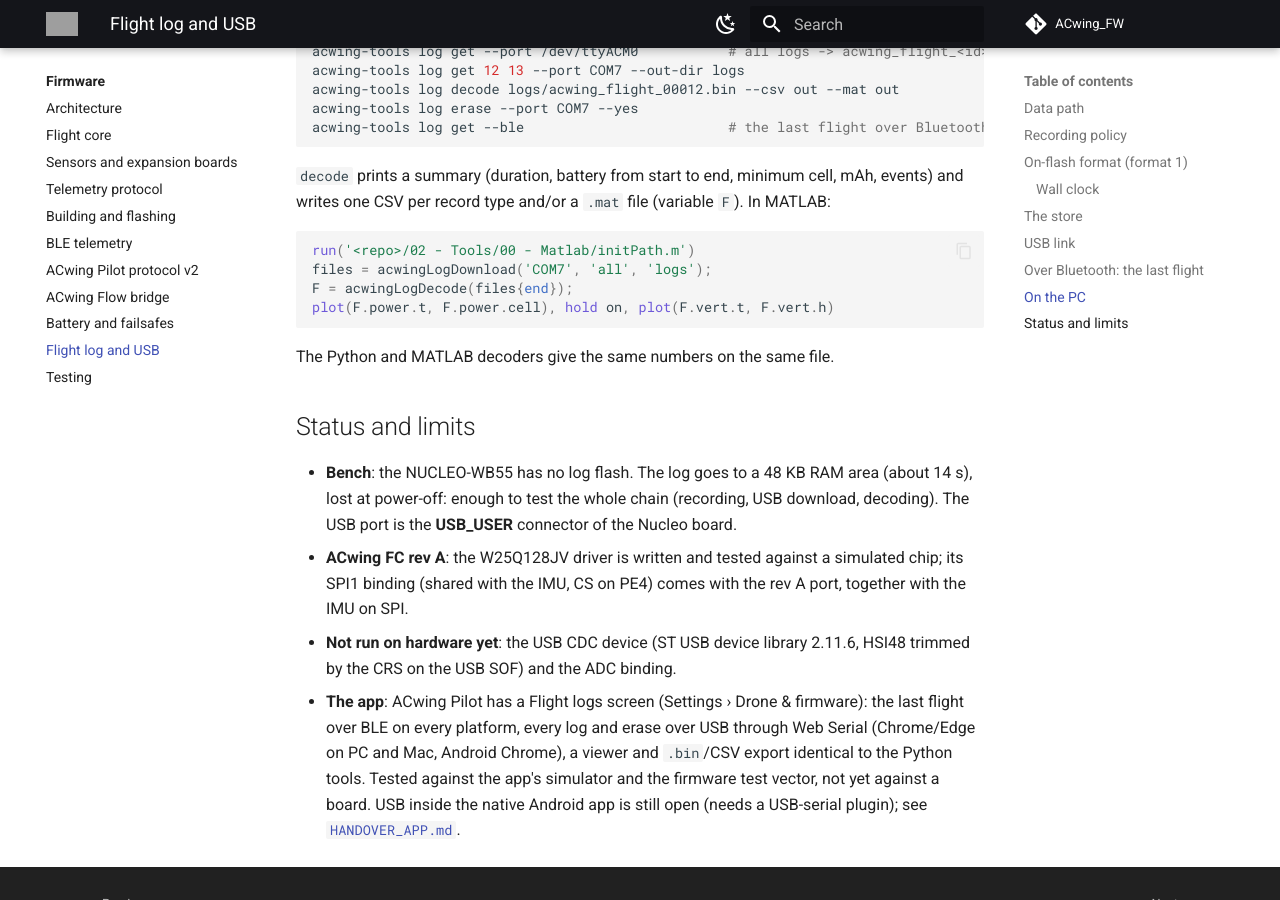
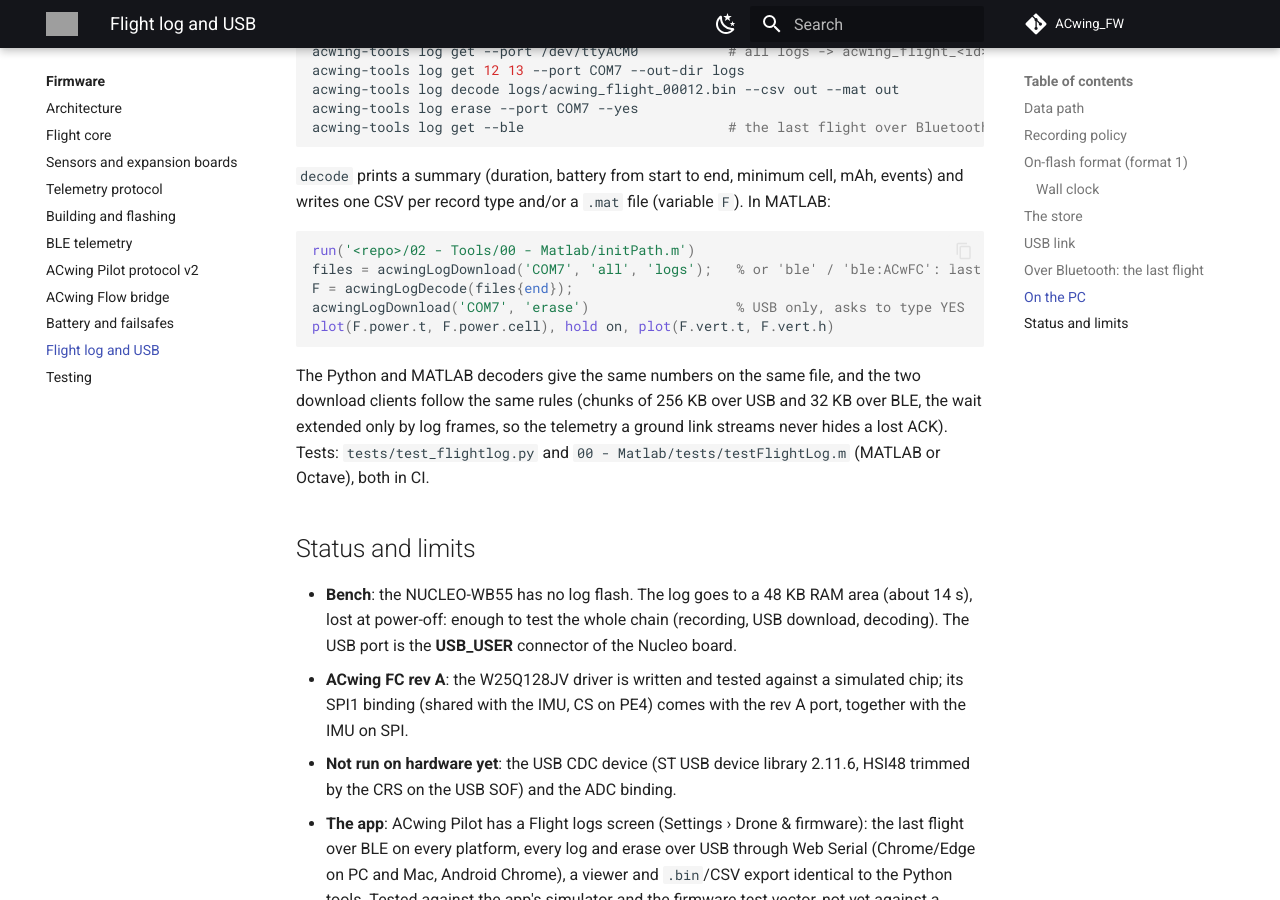
Before and after one commit to ACwing-UAV/ACwing_FW, an MkDocs documentation site: the page built from 03 - Docs/firmware/logging.md, in a window 1280 px wide and 900 px high, scrolled down 5959 px. Built offline with MkDocs 1.6.1 and Material for MkDocs 9.7.7, drawn with Linux system fonts in a browser that asks for light colours; comment, search, counter and statistics services are not loaded; some of the changed text lies outside the part shown; grey boxes are pictures that could not be loaded.

Commit message:
PC tools: log download aligned with the USB ground link; MATLAB at parity with Python
Since firmware 0.6.0 the FC USB port is a ground link that streams telemetry
(FLIGHT, STATE, STATUS...). Both download clients extended their wait on any
frame, so a lost ACK made them wait for ever.

Python (flightlog.py)
- FcLink._run: the wait is extended only by LOG_ENTRY / LOG_DATA frames.
- test_link_timeout_with_telemetry (ChattyFC): hangs on the old code.

MATLAB
- acwingLogDownload rewritten on a transport (USB serial, BLE, or a struct
  with write/read for tests): BLE last flight ('ble' / 'ble:NAME', raw
  commands, 32 KB chunks, STATE at 1 Hz during the download), erase over USB
  with a typed confirmation, only log frames kept and extending the wait,
  refusal reasons in words, LOG_DATA checked against the log id and size.
- setDTR(true) on the FC serial port in the download, the live viewer,
  tlmCapture and tlmSniffer: the drone opens its USB link on DTR.
- tests/testFlightLog.m (MATLAB or Octave): decoder on the firmware test
  vector (same numbers as Python), damaged record / header, USB list-read-
  erase, ARMED refusal, BLE last flight, telemetry + lost ACK -> timeout.

CI: an Octave job runs the MATLAB tests. Docs: logging.md, pc-tools.md,
repository.md.

Co-Authored-By: Claude Opus 5.5 <noreply@anthropic.com>
Claude-Session: https://claude.ai/code/session_01Td5hUZvPAagAsenMgqYCYn

````diff
--- a/03 - Docs/firmware/logging.md
+++ b/03 - Docs/firmware/logging.md
@@ -13,7 +13,7 @@ the PC over the FC's USB port. Recording and download are done by the
 | W25Q128JV driver | `App/drivers/w25q/w25q.c` |
 | RAM "flash" for the bench | `App/log/log_flash_ram.c` |
 | USB link (framing) and CDC binding | `App/telemetry/usb_link.c`, `App/bsp/usb_cdc.c`, `App/bsp/usb/` |
-| PC: download and decode | `acwing-tools log …` (Python, USB or BLE), `acwingLogDownload` (USB) / `acwingLogDecode` (MATLAB) |
+| PC: download and decode | `acwing-tools log …` (Python, USB or BLE), `acwingLogDownload` (USB or BLE) / `acwingLogDecode` (MATLAB) |
 
 ## Data path
 
@@ -197,12 +197,17 @@ mAh, events) and writes one CSV per record type and/or a `.mat` file (variable
 
 ```matlab
 run('<repo>/02 - Tools/00 - Matlab/initPath.m')
-files = acwingLogDownload('COM7', 'all', 'logs');
+files = acwingLogDownload('COM7', 'all', 'logs');   % or 'ble' / 'ble:ACwFC': last flight only
 F = acwingLogDecode(files{end});
+acwingLogDownload('COM7', 'erase')                  % USB only, asks to type YES
 plot(F.power.t, F.power.cell), hold on, plot(F.vert.t, F.vert.h)
 ```
 
-The Python and MATLAB decoders give the same numbers on the same file.
+The Python and MATLAB decoders give the same numbers on the same file, and the
+two download clients follow the same rules (chunks of 256 KB over USB and 32 KB
+over BLE, the wait extended only by log frames, so the telemetry a ground link
+streams never hides a lost ACK). Tests: `tests/test_flightlog.py` and
+`00 - Matlab/tests/testFlightLog.m` (MATLAB or Octave), both in CI.
 
 ## Status and limits
 
````
Also changed, not shown: 03 - Docs/overview/repository.md (+1 -1 lines), 03 - Docs/tools/pc-tools.md (+3 -1 lines), 8 other files.
